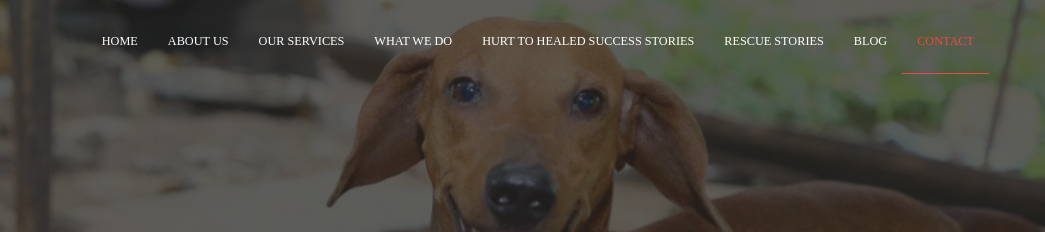
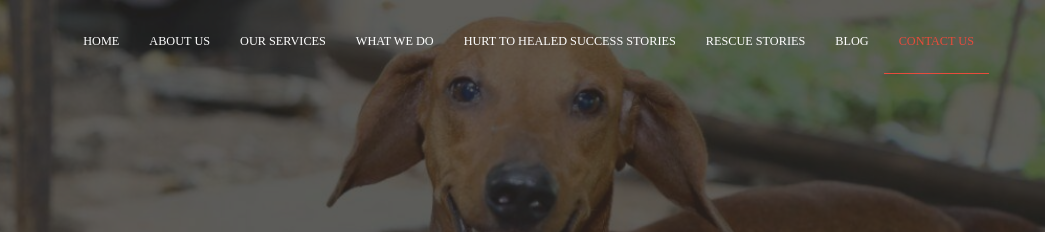
Before and after one commit to onton89/frank, a plain HTML site: page Frank/index.html in a window 1280 px wide. Shown: the top 232 px of the page, 235-1280 px from the left. Drawn offline with nearby package versions, Linux system fonts and the light colour scheme; files whose address does not match are found by name.

Commit message:
Update index.html

```diff
--- a/Frank/index.html
+++ b/Frank/index.html
@@ -76,7 +76,7 @@
                                                 <li><a href="#pricing">Hurt to Healed Success Stories</a></li>
                                                 <li><a href="#Rescue Stories">Rescue Stories</a></li>
                                                 <li><a href="#blog">BLOG</a></li>
-                                                <li><a href="#contact">CONTACT</a></li>
+                                                <li><a href="#contact">CONTACT US</a></li>
                                             </ul>
 
 
```
